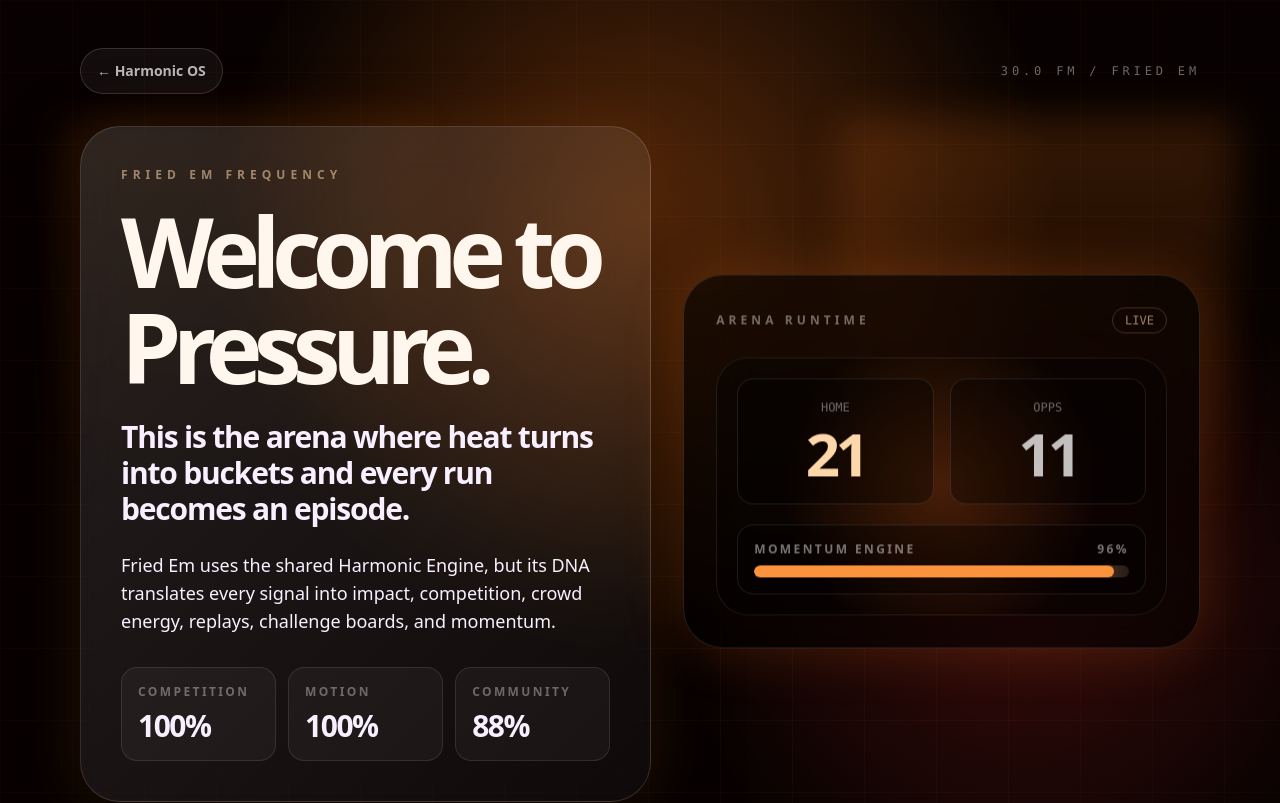
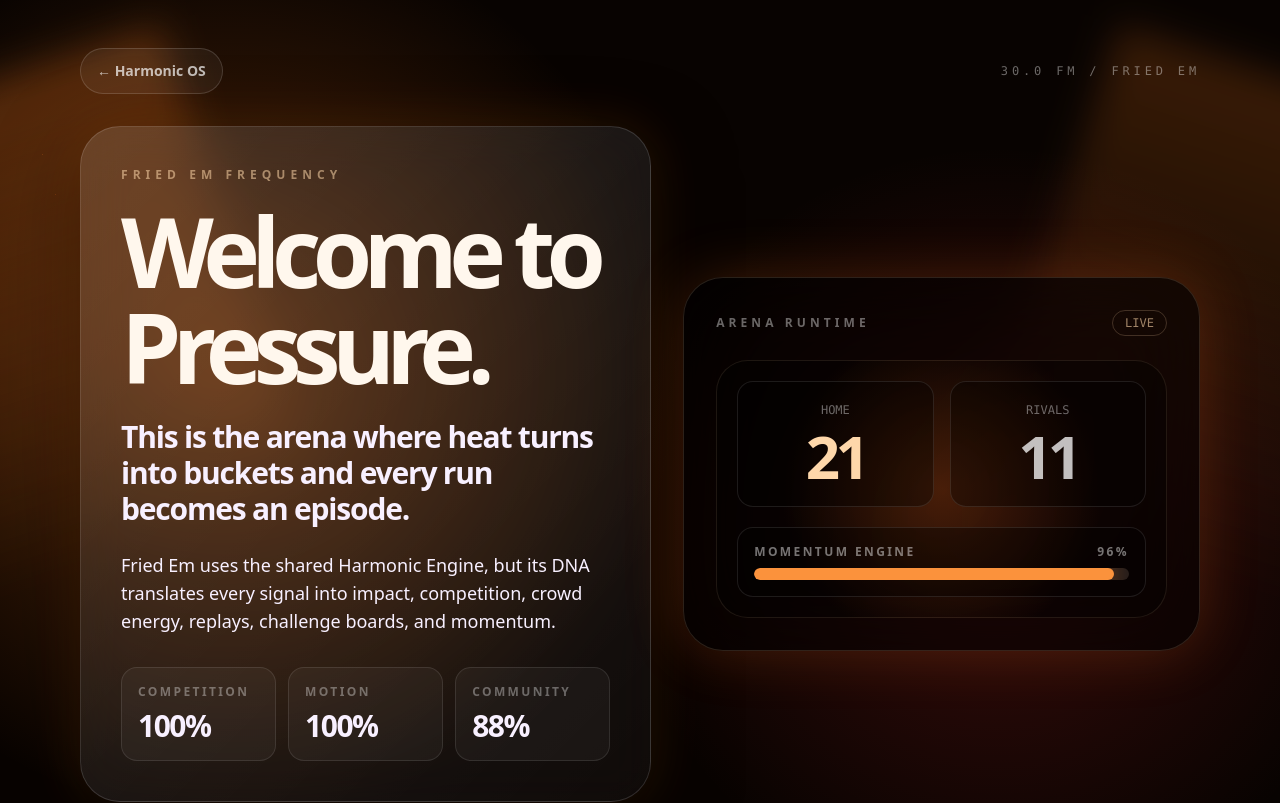
Before and after one commit to thatsmelodic/harmonic-os, a Next.js app: page /worlds/fried-em in a window 1280 px wide. Shown: the top 803 px of the page. Built offline with nearby package versions, Linux system fonts and the light colour scheme.

Commit message:
Load Fried Em arena styles

```diff
--- a/components/worlds/FriedEmWorldExperience.tsx
+++ b/components/worlds/FriedEmWorldExperience.tsx
@@ -2,6 +2,7 @@
 import { bootRuntime } from '@/lib/harmonic-signal-bus';
 import { worldDefaults } from '@/lib/harmonic-engine';
 import { HarmonicEnginePreview } from '@/components/engine/HarmonicEnginePreview';
+import './FriedEmWorldExperience.module.css';
 
 const runtime = bootRuntime(worldDefaults['fried-em']);
 
@@ -72,7 +73,7 @@
                   <p className="mt-2 text-6xl font-black tracking-[-.08em] text-orange-200">21</p>
                 </div>
                 <div className="rounded-2xl border border-white/10 bg-black/35 p-5">
-                  <p className="font-mono text-xs text-white/40">OPPS</p>
+                  <p className="font-mono text-xs text-white/40">RIVALS</p>
                   <p className="mt-2 text-6xl font-black tracking-[-.08em] text-white/75">11</p>
                 </div>
               </div>
```
